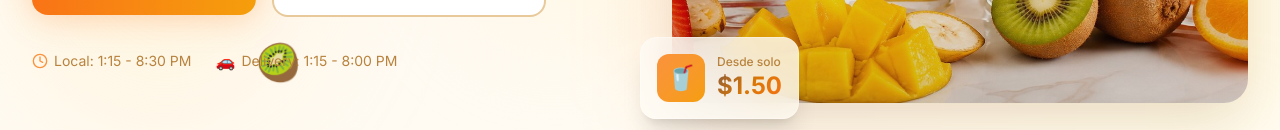
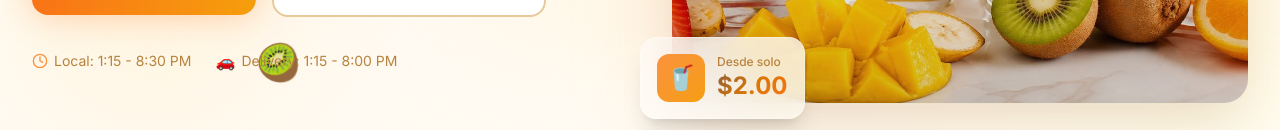
Before and after one commit to solis503/licuadoselvaquero, a React (Vite) app: page / in a window 1280 px wide. Shown: the part 588-718 px from the top of the page. Built offline with nearby package versions, Linux system fonts and the light colour scheme.

Commit message:
Update price from $1.50 to $2.00 in Hero component

```diff
--- a/src/components/Hero.tsx
+++ b/src/components/Hero.tsx
@@ -151,7 +151,7 @@ export default function Hero() {
                   </div>
                   <div>
                     <p className="text-xs text-brown-400 font-medium">Desde solo</p>
-                    <p className="text-2xl font-bold gradient-text">$1.50</p>
+                    <p className="text-2xl font-bold gradient-text">$2.00</p>
                   </div>
                 </div>
               </motion.div>
```
